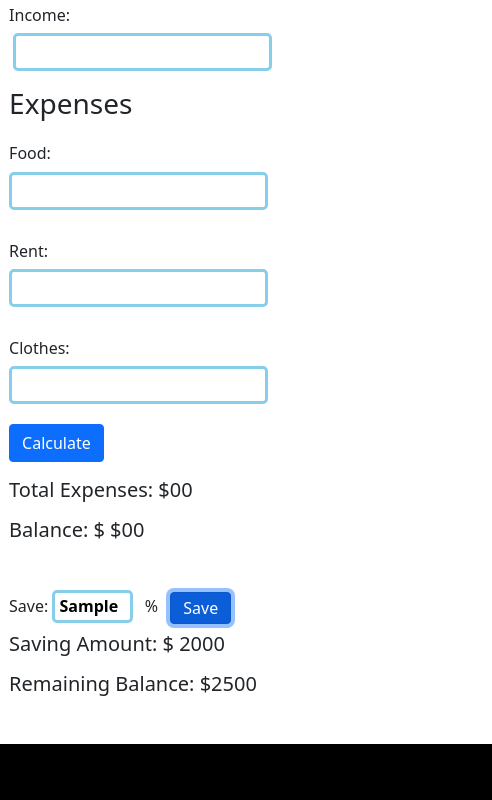
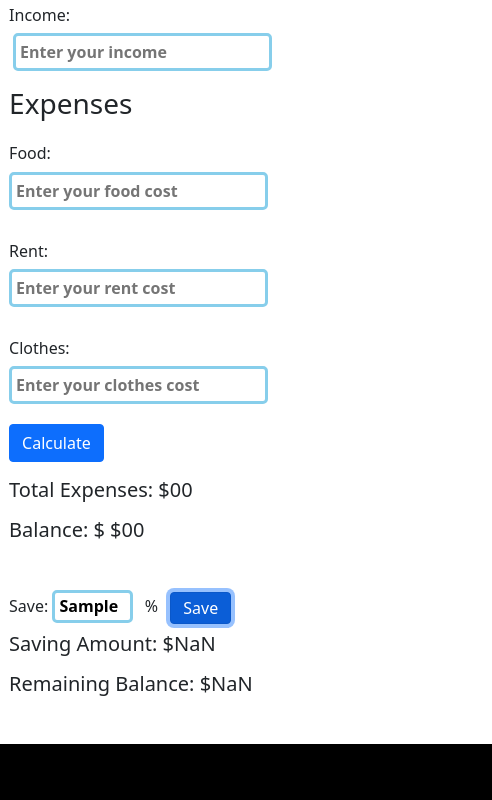
Before and after one commit to asif2508/Money-master, a plain HTML site: page index.html in a window 1280 px wide. Both pictures are taken after typing "Sample" into the empty fields and a click on the button "Save". Shown: the part 196-996 px from the top of the page, 788-1280 px from the left. Drawn offline with nearby package versions, Linux system fonts and the light colour scheme.

Commit message:
main functions added

```diff
--- a/index.html
+++ b/index.html
@@ -29,26 +29,26 @@
                                 <!-- incomes -->
                                 <h3 class="text-center mb-4"> Income</h3>
                                 <h6>Income:</h6>
-                                <p> <input id="income" class=" ms-1" type="text"></p>
+                                <p> <input id="income" class=" ms-1" type="text" placeholder="Enter your income"></p>
 
                                 <!-- Expenses -->
 
                                 <h3 class="text-center mb-4"> Expenses</h3>
                                 <h6>Food:</h6>
-                                <p> <input id="food" class="mb-3" type="text"></p>
+                                <p> <input id="food" class="mb-3" type="text" placeholder="Enter your food cost"></p>
                                 <h6>Rent:</h6>
-                                <p> <input id="rent" class="mb-3" type="text"></p>
+                                <p> <input id="rent" class="mb-3" type="text" placeholder="Enter your rent cost"></p>
                                 <h6>Clothes:</h6>
-                                <p> <input id="clothes" class="mb-1" type="text"></p>
+                                <p> <input id="clothes" class="mb-1" type="text" placeholder="Enter your clothes cost"></p>
 
                                 <button id="calculate-balance" class="btn btn-primary mb-3 calculate-btn" type="button">Calculate</button>
 
                                 <h5 class="text-center mb-3">Total Expenses: $<span id="total-expense">00</span> </h5>
                                 <h5 class="text-center mb-5">Balance: $ $<span id="balance">00</span> </h5>
 
-                                <h6 class="">Save: <input class="savings me-2" type="text"> % <button class="btn btn-primary save-btn ms-2" type="button">Save</button></h6>
-                                <h5 class="text-center mb-3">Saving Amount:  $<span> 2000</span> </h5>
-                                <h5 class="text-center mb-5">Remaining Balance: $<span>2500</span> </h5>
+                                <h6 class="">Save: <input id="saving-amount" class="savings me-2" type="text" placeholder="Savings"> % <button id="saving-btn" class="btn btn-primary save-btn ms-2" type="button">Save</button></h6>
+                                <h5 class="text-center mb-3">Saving Amount:  $<span id="saving-total"> 2000</span> </h5>
+                                <h5 class="text-center mb-5">Remaining Balance: $<span id="remaining-balance">2500</span> </h5>
                             </div>
                         </div>
                     </div>
--- a/js/main.js
+++ b/js/main.js
@@ -32,6 +32,30 @@ document.getElementById("calculate-balance").addEventListener("click", function(
     const balanceShow = document.getElementById("balance");
     balanceShow.innerText = balance;
 
+})
 
+document.getElementById("saving-btn").addEventListener("click", function(){
+    // getting the income amount
+    const income = document.getElementById("income").value;
+    const incomeValue = parseInt(income);
 
+    // getting saving amount and setting them
+    const savingAmount = document.getElementById("saving-amount").value;
+    const savingAmountValue = parseInt(savingAmount);
+
+    const savings = incomeValue - savingAmountValue;
+
+    const savingTotal = document.getElementById("saving-total");
+    savingTotal.innerText = savings;
+
+    // remaining balance
+    //getting the previous balance
+    const previousBalance  = document.getElementById("balance").innerText;
+    const previousBalanceValue  = parseInt(previousBalance);
+
+    // calculating the remianing balance
+    const remainingBalance = previousBalanceValue - savings;
+    //showing the remianing balance
+    const remainingBalanceShow = document.getElementById("remaining-balance");
+    remainingBalanceShow.innerText = remainingBalance;
 })
```
